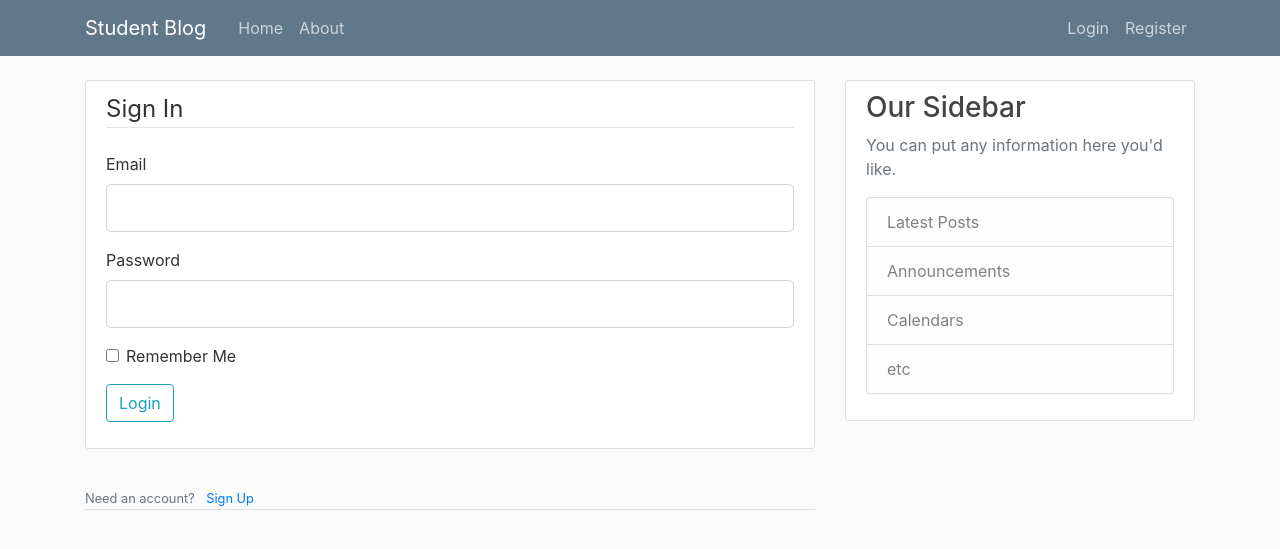
After one commit to saini-vikramjit/flask, a Flask app: page /login in a window 1280 px wide. The commit adds this page. Shown: the top 549 px of the page. Run offline with Flask 2, Linux system fonts and the light colour scheme; some libraries are stand-ins or nearby versions.

Commit message:
Added registration & login forms

```diff
--- a/app.py
+++ b/app.py
@@ -1,7 +1,10 @@
-from flask import Flask, render_template, url_for
+from flask import Flask, render_template, url_for, flash, redirect
+from forms import RegisterationForm, LoginForm
 
 app = Flask(__name__)
 
+# App secret key
+app.config['SECRET_KEY'] = '7b7183641e298f8210806e522b8b0abb'
 
 # Static data
 students = [
@@ -28,5 +31,24 @@ def home():
 def about():
     return render_template('about.html', title="About Us")
 
+@app.route("/register", methods=['GET', 'POST'])
+def register():
+    form = RegisterationForm()
+    if form.validate_on_submit():
+        flash(f'Account created for { form.username.data }!','success')
+        return redirect(url_for('home'))
+    return render_template('register.html', title="Register", form=form)
+
+@app.route("/login", methods=['GET', 'POST'])
+def login():
+    form = LoginForm()
+    if form.validate_on_submit():
+        if form.email.data == 'admin@studentblog.com' and form.password.data == 'admin':
+            flash(f'You are logged in successfull.', 'success')
+            return redirect(url_for('home'))
+        else:
+            flash(f'Login unsuccessfull. Please check your credentials.', 'danger')
+    return render_template('login.html', title="Login", form=form)
+
 if __name__ == "__main__":
     app.run(debug=True)
--- /dev/null
+++ b/forms.py
@@ -0,0 +1,25 @@
+from flask_wtf import FlaskForm
+from wtforms import StringField, PasswordField, SubmitField, BooleanField
+from wtforms.validators import DataRequired, Length, Email, EqualTo
+
+class RegisterationForm(FlaskForm):
+    username = StringField('Username', validators=[ DataRequired(), Length(min=2, max=10) ])
+
+    email = StringField('Email', validators=[ DataRequired(), Email() ])
+
+    password = PasswordField('Password', validators=[ DataRequired() ])
+
+    confirmPassword = PasswordField('Confirm Password', validators=[ DataRequired(), EqualTo('password') ])
+
+    submit = SubmitField('Sign Up')
+
+
+class LoginForm(FlaskForm):
+
+    email = StringField('Email', validators=[ DataRequired(), Email() ])
+
+    password = PasswordField('Password', validators=[ DataRequired() ])
+
+    rememberMe = BooleanField('Remember Me')
+
+    submit = SubmitField('Login')
--- a/templates/layout.html
+++ b/templates/layout.html
@@ -24,19 +24,19 @@
         <header class="site-header">
             <nav class="navbar navbar-expand-md navbar-dark bg-steel fixed-top">
                 <div class="container">
-                <a class="navbar-brand mr-4" href="/">Student Blog</a>
+                    <a class="navbar-brand mr-4" href="{{ url_for('home') }}">Student Blog</a>
                     <button class="navbar-toggler" type="button" data-toggle="collapse" data-target="#navbarToggle" aria-controls="navbarToggle" aria-expanded="false" aria-label="Toggle navigation">
                         <span class="navbar-toggler-icon"></span>
                     </button>
                     <div class="collapse navbar-collapse" id="navbarToggle">
                         <div class="navbar-nav mr-auto">
-                    <a class="nav-item nav-link" href="/">Home</a>
-                    <a class="nav-item nav-link" href="/about">About</a>
+                            <a class="nav-item nav-link" href="{{ url_for('home') }}">Home</a>
+                            <a class="nav-item nav-link" href="{{ url_for('about') }}">About</a>
                         </div>
                         <!-- Navbar Right Side -->
                         <div class="navbar-nav">
-                    <a class="nav-item nav-link" href="/login">Login</a>
-                    <a class="nav-item nav-link" href="/register">Register</a>
+                            <a class="nav-item nav-link" href="{{ url_for('login') }}">Login</a>
+                            <a class="nav-item nav-link" href="{{ url_for('register') }}">Register</a>
                         </div>
                     </div>
                 </div>
@@ -46,6 +46,16 @@
         <main role="main" class="container">
             <div class="row">
                 <div class="col-md-8">
+                    {% with messages = get_flashed_messages(with_categories=true) %}
+                        {% if messages %}
+                            {% for category, message in messages %}
+                                <div class="alert alert-{{ category }}">
+                                    {{ message }}
+                                </div>
+                            {% endfor %}
+                        {% endif %}
+                    {% endwith %}
+
                     {% block container %} {% endblock %}
                 </div>
                 <div class="col-md-4">
--- /dev/null
+++ b/templates/login.html
@@ -0,0 +1,66 @@
+{% extends "layout.html" %}
+
+{% block container %}
+    <div class="content-section">
+        <form method="POST" action="" novalidate>
+            {{ form.hidden_tag() }}
+            <fieldset class="form-group">
+                <legend class="border-bottom mb-4">
+                    Sign In
+                </legend>
+                <div class="form-group">
+
+                    {{ form.email.label(class="form-control-label") }}
+                    {% if form.email.errors %}
+                        {{ form.email(class="form-control form-control-lg is-invalid") }}
+
+                        <div class="invalid-feedback">
+                            {% for error in form.email.errors %}
+                                <span>
+                                    {{ error }}
+                                </span>
+                            {% endfor %}
+                        </div>
+
+                    {% else %}
+                        {{ form.email(class="form-control form-control-lg") }}
+                    {% endif %}
+
+                </div>
+                <div class="form-group">
+
+                    {{ form.password.label(class="form-control-label") }}
+                    {% if form.password.errors %}
+                        {{ form.password(class="form-control form-control-lg is-invalid") }}
+
+                        <div class="invalid-feedback">
+                            {% for error in form.password.errors %}
+                                <span>
+                                    {{ error }}
+                                </span>
+                            {% endfor %}
+                        </div>
+
+                    {% else %}
+                        {{ form.password(class="form-control form-control-lg") }}
+                    {% endif %}
+
+                </div>
+                <div class="form-check">
+                    {{ form.rememberMe(class="form-check-input") }}
+                    {{ form.rememberMe.label(class="form-check-label") }}
+                </div>
+
+            </fieldset>
+            <div class="form-group">
+                {{ form.submit(class="btn btn-outline-info") }}
+            </div>
+        </form>
+    </div>
+    <div class="border-bottom pt-3">
+        <small class="text-muted">
+            Need an account? <a class="ml-2" href="{{ url_for('register') }}">Sign Up</a>
+        </small>
+    </div>
+
+{% endblock container %}
```
Also changed, not shown: templates/register.html (added, +99 -0 lines), 1 other file. Lines whose indentation alone changed are shown as unchanged.
